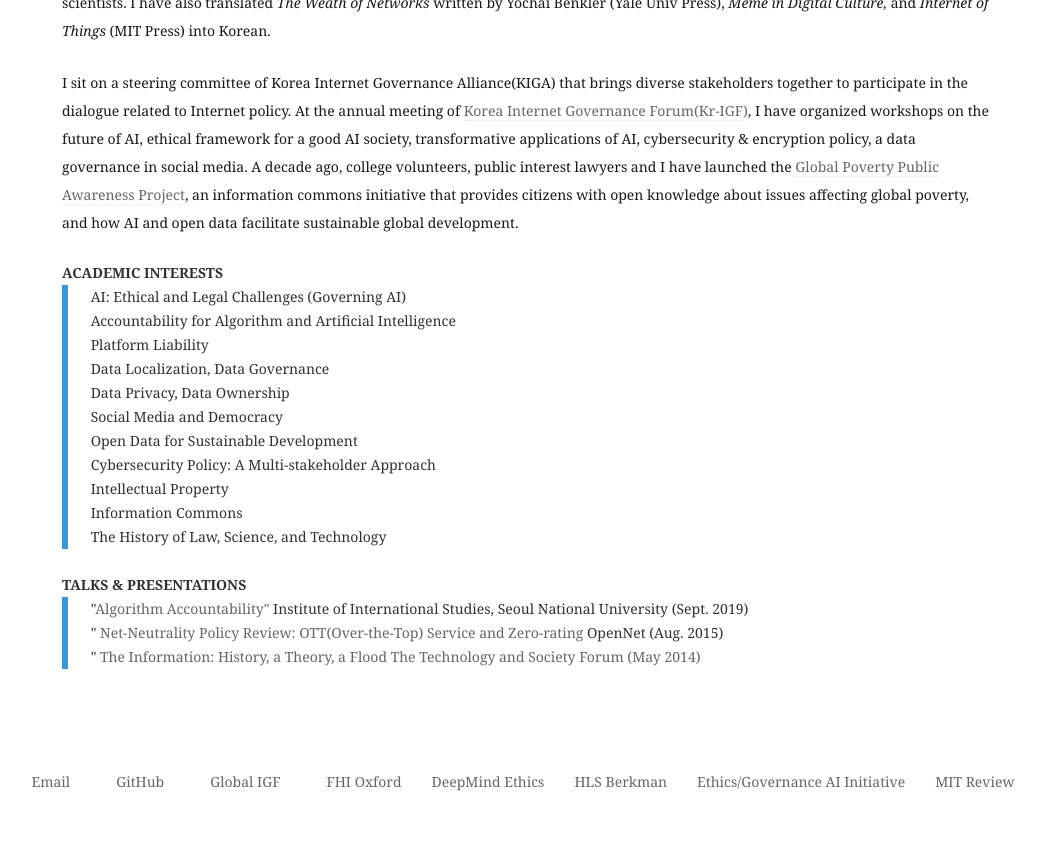
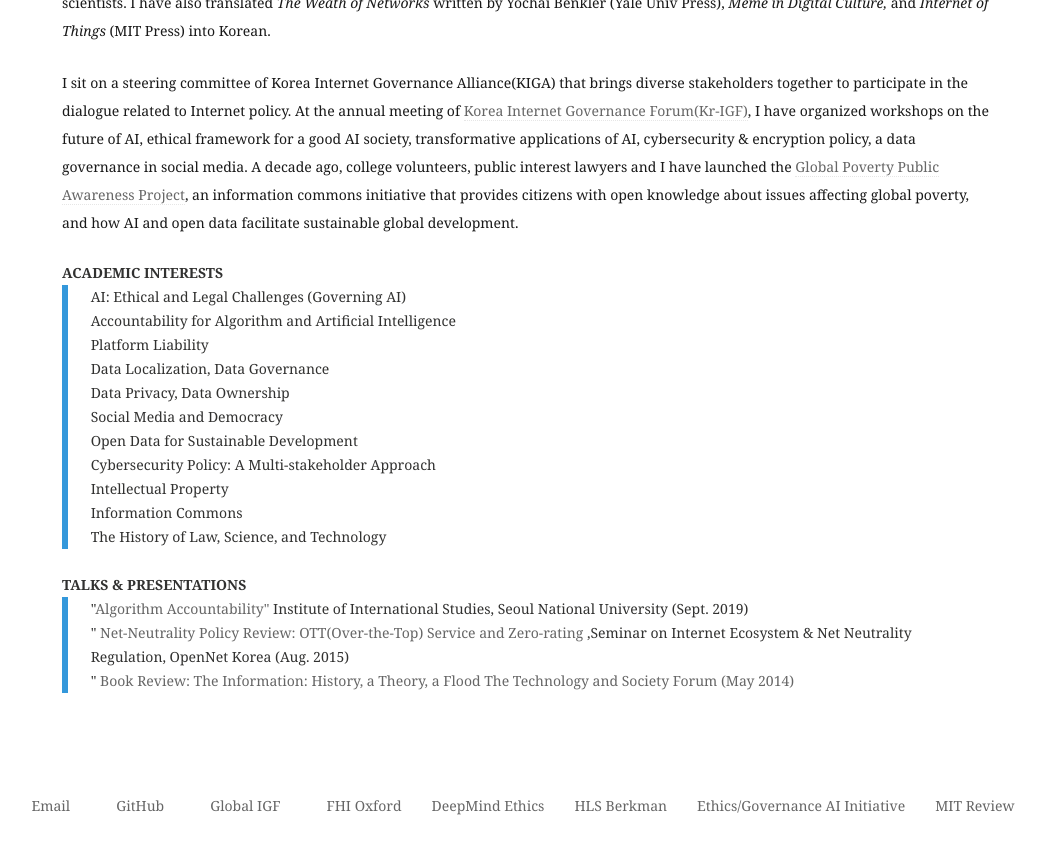
Before and after one commit to eunchangchoi/eunchangchoi.github.io, a Jekyll site: the page built from index.md, in a window 1280 px wide and 900 px high, scrolled down 921 px. Shown: the top 854 px of the window, without its empty margins (38-1083 px from the left). Built offline with Jekyll 4.4.1, drawn with Linux system fonts in a browser that asks for light colours.

Commit message:
Update index.md

```diff
--- a/index.md
+++ b/index.md
@@ -42,5 +42,5 @@
   <strong> TALKS & PRESENTATIONS </strong> <br>
   <blockquote>
    "<a href="www.cis.snu.ac.kr/sub2/2_2_6_2.php?mode=view&number=613&b_name=meet1_2&page=1">Algorithm Accountability"</a> Institute of International Studies, Seoul National University (Sept. 2019) <br>
-"<a href="https://opennet.or.kr/wp-content/uploads/2015/08/%EB%B0%9C%ED%91%9C%EC%9E%90%EB%A3%8C-Net-Neutrality-OTT-Zero-ratinghandout-2015812-.pdf"> Net-Neutrality Policy Review: OTT(Over-the-Top) Service and Zero-rating </a> OpenNet (Aug. 2015)<br>
- "<a href="https://networkpolitics.ne.kr/userData/board/140533967828126500.pdf"> The Information: History, a Theory, a Flood <a> The Technology and Society Forum (May 2014)<br>
+"<a href="https://opennet.or.kr/wp-content/uploads/2015/08/%EB%B0%9C%ED%91%9C%EC%9E%90%EB%A3%8C-Net-Neutrality-OTT-Zero-ratinghandout-2015812-.pdf"> Net-Neutrality Policy Review: OTT(Over-the-Top) Service and Zero-rating </a>,Seminar on Internet Ecosystem & Net Neutrality Regulation, OpenNet Korea (Aug. 2015)<br>
+ "<a href="https://networkpolitics.ne.kr/userData/board/140533967828126500.pdf"> Book Review: The Information: History, a Theory, a Flood <a> The Technology and Society Forum (May 2014)<br>
```
